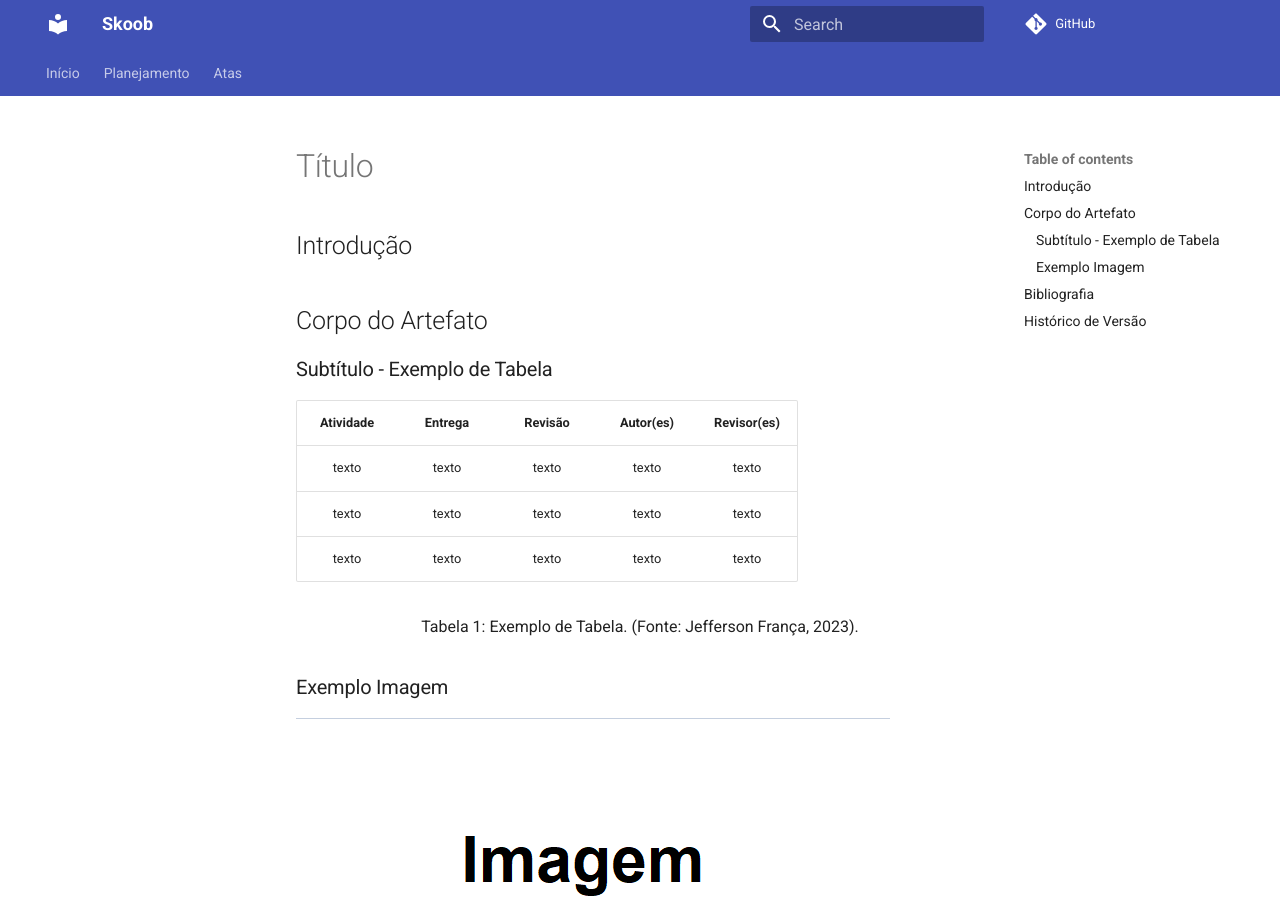
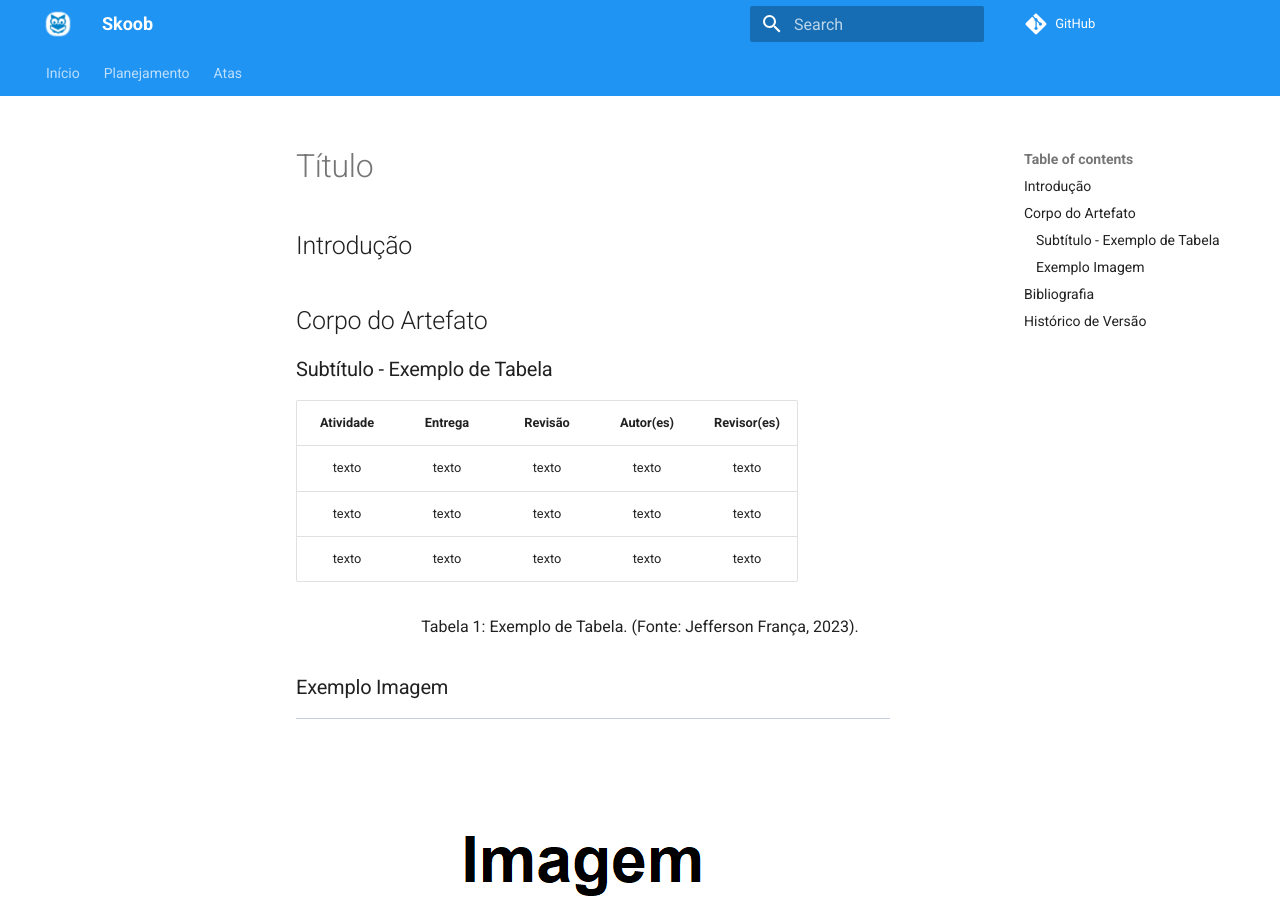
Before and after one commit to Requisitos-de-Software/2023.2-Skoob, an MkDocs documentation site: the page built from docs/planejamento/modelo_artefato.md, in a window 1280 px wide and 900 px high. Built offline with MkDocs 1.6.1 and Material for MkDocs 9.7.7, drawn with Linux system fonts in a browser that asks for light colours; comment, search, counter and statistics services are not loaded.

Commit message:
Update gitpages.

```diff
--- a/mkdocs.yml
+++ b/mkdocs.yml
@@ -2,9 +2,14 @@ site_name: Skoob
 repo_url: https://github.com/Requisitos-de-Software/2023.2-Skoob
 
 theme:
+  palette:
+    - primary: blue
+
+  logo: planejamento/img/logos/skoob2.png
+
   name: material
   features:
-        - navigation.tabs
+    - navigation.tabs
 
 nav:
   - Início: index.md
```
Also changed, not shown: docs/planejamento/img/logos/skoob.png (added), docs/planejamento/img/logos/skoob2.png (added).
